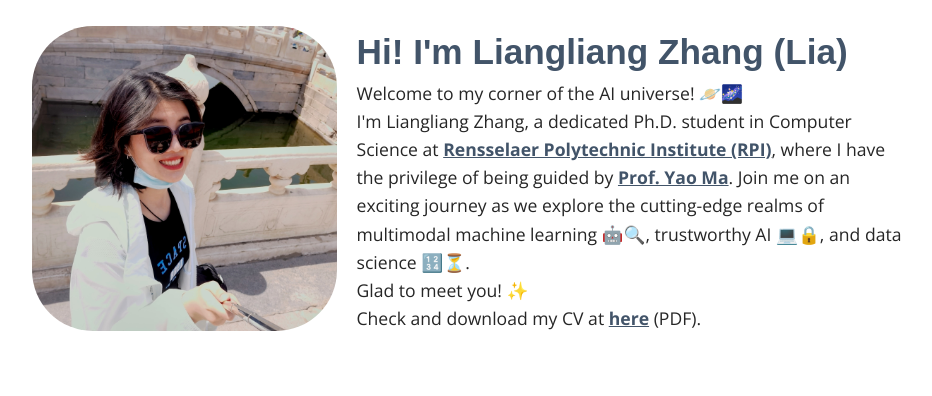
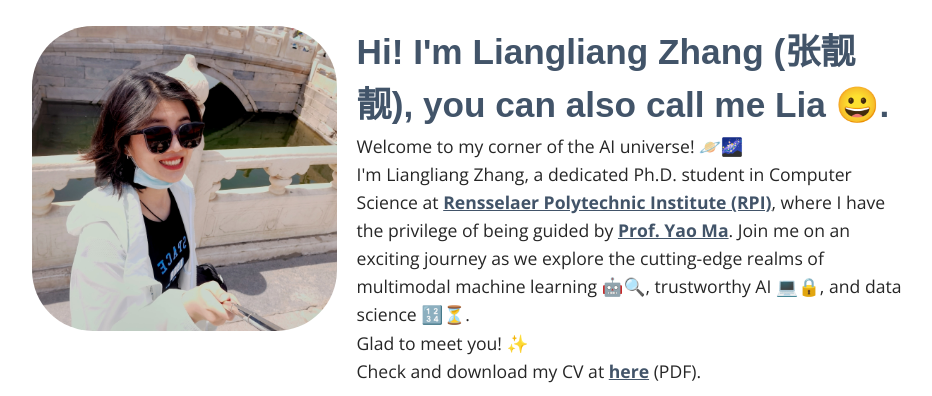
Before and after one commit to liangliang6v6/liangliang6v6.github.io, a Jekyll site: the page built from index.html, in a window 1280 px wide and 900 px high, cut to the strip 504-900 px from the top of the window. Shown: the whole strip, without its empty margins (173-1105 px from the left). Built offline with Jekyll 4.4.1, drawn with Linux system fonts in a browser that asks for light colours; some web fonts are replaced.

Commit message:
Update index.html

```diff
--- a/index.html
+++ b/index.html
@@ -4,7 +4,7 @@ layout: default
 <div class="bio">
   <img src="{{ 'assets/img/profile.jpg' | prepend: site.baseurl }}" alt="Profile Photo" class="profile-photo">
   <div class="bio-content">
-    <h2>Hi! I'm Liangliang Zhang (Lia) </h2>
+    <h2>Hi! I'm Liangliang Zhang (张靓靓), you can also call me Lia 😀. </h2>
     <p>
       Welcome to my corner of the AI universe! 🪐🌌<br>
       I'm Liangliang Zhang, a dedicated Ph.D. student in Computer Science at
```
